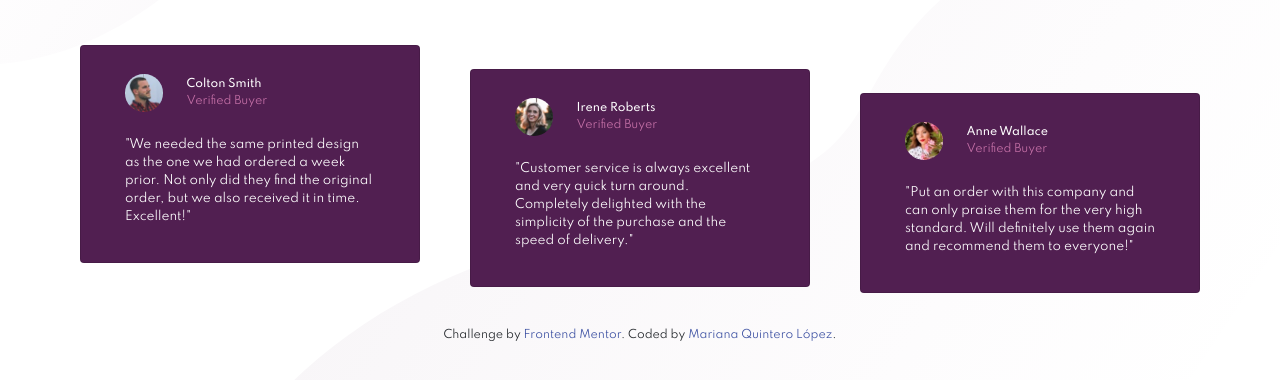
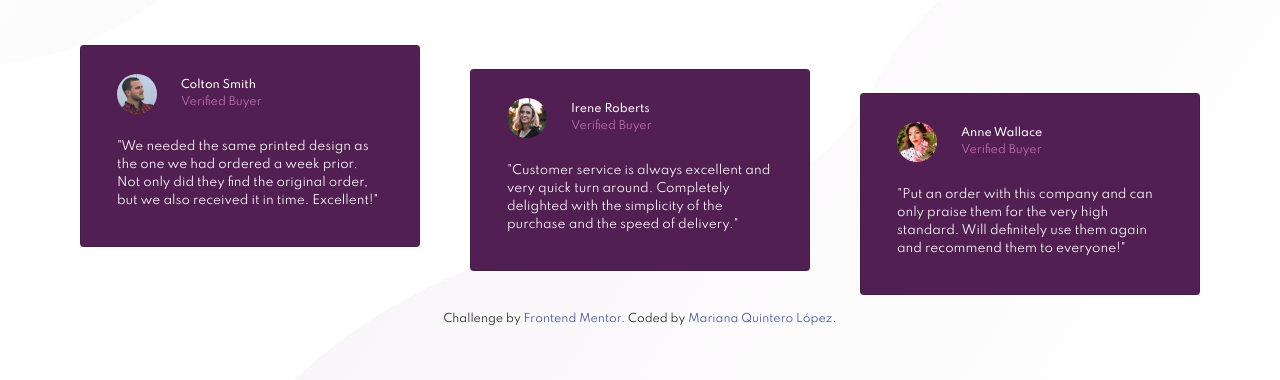
Before and after one commit to MarianaQL13/ProyectoSocial_Reto2, a plain HTML site: page index.html in a window 1280 px wide. Shown: the part 298-678 px from the top of the page. Drawn offline with nearby package versions, Linux system fonts and the light colour scheme.

Commit message:
Primera versión proyecto social actualizado

```diff
--- a/index.html
+++ b/index.html
@@ -72,7 +72,7 @@
           <div class="row mt-5">
             <div class="col-12 col-lg-4 mb-md-5 mb-sm-2">
               <div class="card bg-violeta">
-                <div class="card-body text-white mx-4">
+                <div class="card-body text-white mx-3">
                   <div class="d-flex align-items-center mt-2">
                     <img src="images/image-colton.jpg" alt="" class="rounded-circle mr-4">
                     <div>
@@ -88,7 +88,7 @@
 
         <div class="col-md-12 col-lg-4 mt-4 mb-3 mb-sm-4">
           <div class="card bg-violeta">
-            <div class="card-body text-white mx-4">
+            <div class="card-body text-white mx-3">
               <div class="d-flex align-items-center mt-2">
                 <img src="images/image-irene.jpg" alt="" class="rounded-circle mr-4">
                 <div>
@@ -104,7 +104,7 @@
 
     <div class="col-md-12 col-lg-4 mt-md-5">
       <div class="card bg-violeta">
-        <div class="card-body text-white mx-4">
+        <div class="card-body text-white mx-3">
           <div class="d-flex align-items-center mt-2">
             <img src="images/image-anne.jpg" alt="" class="rounded-circle mr-4">
             <div>
```
